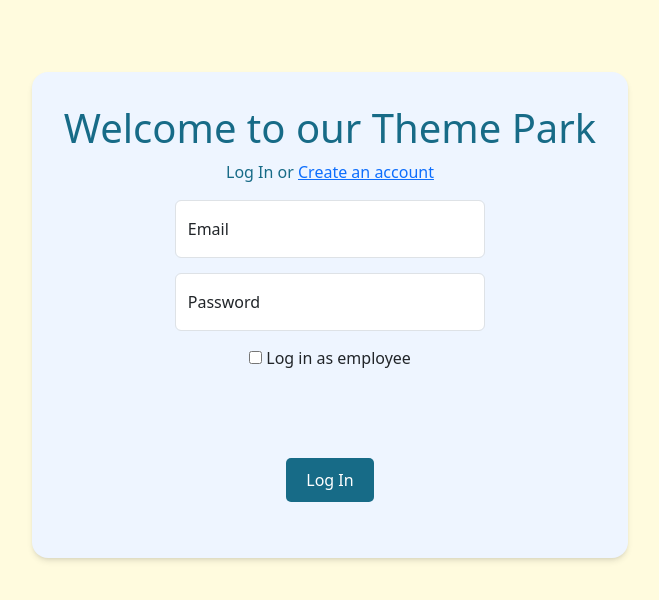
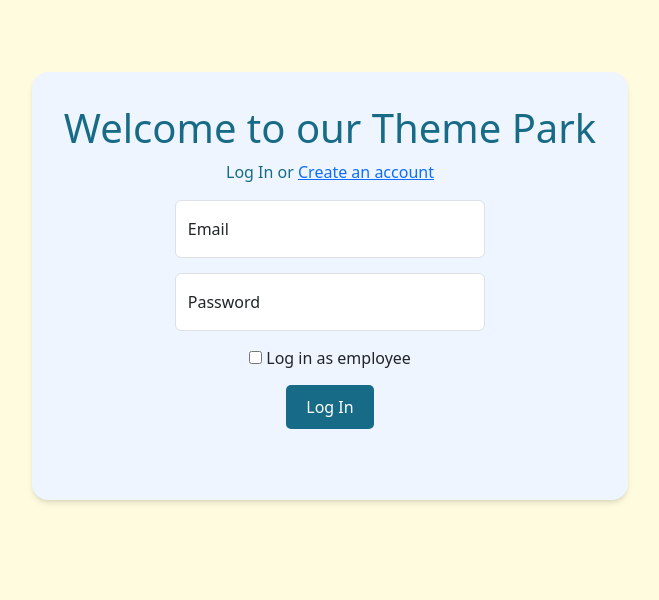
Before and after one commit to yenminh269/Themepark, a React (Vite) app: page / in a window 1280 px wide. Shown: the top 600 px of the page, without its empty margins (310-969 px from the left). Built offline with nearby package versions, Linux system fonts and the light colour scheme.

Commit message:
"separate ui and layouts components"

```diff
--- a/src/App.jsx
+++ b/src/App.jsx
@@ -3,8 +3,8 @@ import { BrowserRouter as Router, Routes, Route } from 'react-router-dom'
 import reactLogo from './assets/react.svg'
 import viteLogo from '/vite.svg'
 import './App.css'
-import SignUp from './components/Signup.jsx'
-import Login from './components/Login.jsx'
+import SignUp from './components/layouts/Signup.jsx'
+import Login from './components/layouts/Login.jsx'
 function App() {
   const [count, setCount] = useState(0)
 
--- a/src/components/Login.jsx
+++ b/src/components/layouts/Login.jsx
@@ -1,8 +1,8 @@
 import {  useState } from 'react';
 import { Link } from 'react-router-dom';
 import Form from 'react-bootstrap/Form';
-import Input from './Input';
-import ButtonSignUp from './ButtonSignUp';
+import Input from '../ui/Input';
+import ButtonSignUp from '../ui/button/ButtonSignUp';
 import { Zoom } from '@mui/material';
 import { Fab } from '@mui/material';
 import AddIcon from '@mui/icons-material/Add';
@@ -39,13 +39,13 @@ function Login(){
                     onChange={(e) => setIsE(e.target.checked)} /> Log in as employee
             </label>
 
-            <Zoom in={isE}>
+            {/* <Zoom in={isE}>
                 <div className='divChild'>
                     <Input size="3" type="text" label="Employee ID" feedback="Employee ID is required."/>
                 </div>
-            </Zoom>
+            </Zoom> */}
+            <div className='divChild'> <ButtonSignUp text="Log In"/></div>
 
-            <ButtonSignUp text="Log In"/>
         </Form>
     </div>
     )
--- a/src/components/Signup.jsx
+++ b/src/components/layouts/Signup.jsx
@@ -3,8 +3,8 @@ import Col from 'react-bootstrap/Col';
 import Form from 'react-bootstrap/Form';
 import Row from 'react-bootstrap/Row';
 import FloatingLabel from 'react-bootstrap/FloatingLabel';
-import Input from './Input';
-import ButtonSignUp from './ButtonSignUp';
+import Input from '../ui/Input';
+import ButtonSignUp from '../ui/button/ButtonSignUp';
 
 function SignUp() {
   const [validated, setValidated] = useState(false);
```
Also changed, not shown: src/components/layouts/Homepage.jsx (added), src/components/layouts/Login.css (renamed from src/components/Login.css), src/components/ui/Input.jsx (renamed from src/components/Input.jsx), src/components/ui/button/ButtonSignUp.css (renamed from src/components/ButtonSignUp.css), src/components/ui/button/ButtonSignUp.jsx (renamed from src/components/ButtonSignUp.jsx).
